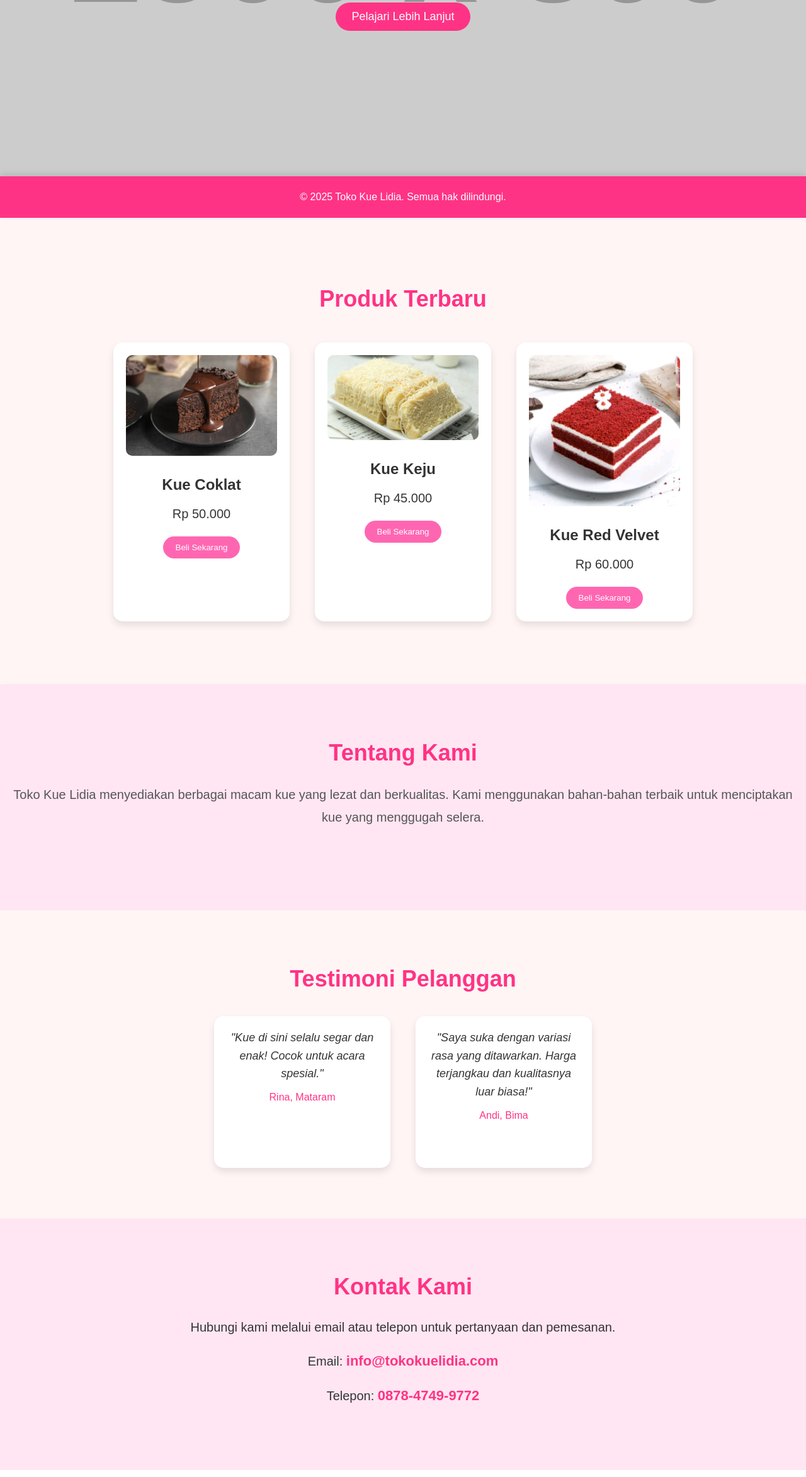
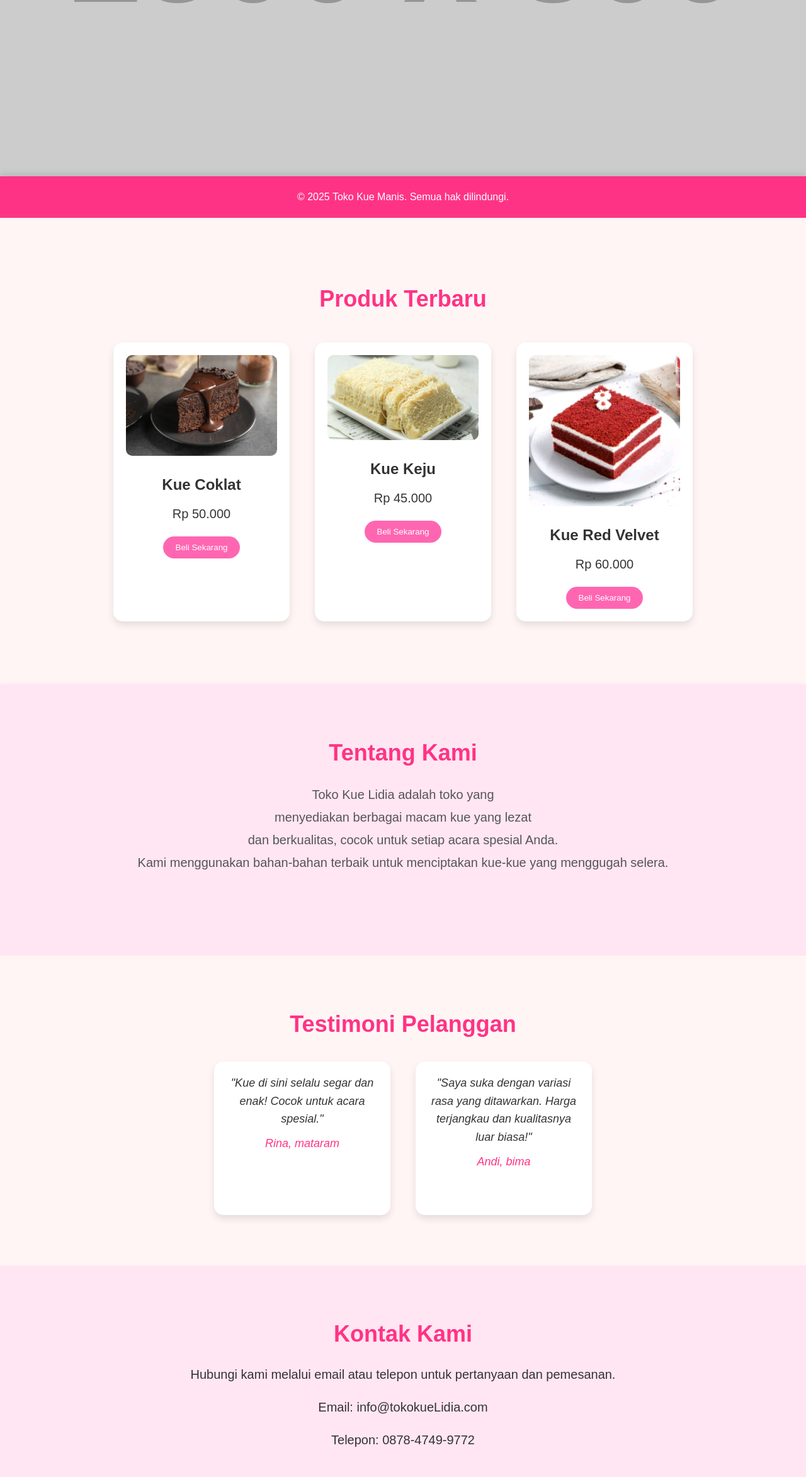
Before and after one commit to lidiacaantek/my-website, a plain HTML site: page index.html in a window 1280 px wide. Shown: the part 454-2800 px from the top of the page at 63% size. Drawn offline with Linux system fonts and the light colour scheme; placeholder pictures from the web are drawn by us.

Commit message:
Update index.html

```diff
--- a/index.html
+++ b/index.html
@@ -4,7 +4,7 @@
     <meta charset="UTF-8">
     <meta name="viewport" content="width=device-width, initial-scale=1.0">
     <meta http-equiv="X-UA-Compatible" content="ie=edge">
-    <title>Toko Kue Lidia</title>
+    <title>Toko Kue Manis</title>
     <link rel="stylesheet" href="styles.css">
 </head>
 <body>
@@ -31,7 +31,6 @@
         <div class="hero-text">
             <h2>Kue Lezat untuk Setiap Momen</h2>
             <p>Dapatkan kue-kue segar dan lezat hanya di Toko Kue Lidia!</p>
-            <button>Pelajari Lebih Lanjut</button>
         </div>
     </section>
 
@@ -40,19 +39,19 @@
         <h2>Produk Terbaru</h2>
         <div class="produk-list">
             <div class="produk-item">
-                <img src="c.jpg" alt="Kue Coklat">
+                <img src="c.jpg" alt="Kue 1">
                 <h3>Kue Coklat</h3>
                 <p>Rp 50.000</p>
                 <button>Beli Sekarang</button>
             </div>
             <div class="produk-item">
-                <img src="y.jpg" alt="Kue Keju">
+                <img src="y.jpg" alt="Kue 2">
                 <h3>Kue Keju</h3>
                 <p>Rp 45.000</p>
                 <button>Beli Sekarang</button>
             </div>
             <div class="produk-item">
-                <img src="i.jpg" alt="Kue Red Velvet">
+                <img src="i.jpg" alt="Kue 3">
                 <h3>Kue Red Velvet</h3>
                 <p>Rp 60.000</p>
                 <button>Beli Sekarang</button>
@@ -63,7 +62,10 @@
     <!-- Tentang Kami -->
     <section id="tentang" class="tentang">
         <h2>Tentang Kami</h2>
-        <p>Toko Kue Lidia menyediakan berbagai macam kue yang lezat dan berkualitas. Kami menggunakan bahan-bahan terbaik untuk menciptakan kue yang menggugah selera.</p>
+        <p>Toko Kue Lidia adalah toko yang<br>
+             menyediakan berbagai macam kue yang lezat <br>
+             dan berkualitas, cocok untuk setiap acara spesial Anda.<br>
+              Kami menggunakan bahan-bahan terbaik untuk menciptakan kue-kue yang menggugah selera.</p>
     </section>
 
     <!-- Testimoni -->
@@ -72,11 +74,11 @@
         <div class="testimoni-list">
             <div class="testimoni-item">
                 <p>"Kue di sini selalu segar dan enak! Cocok untuk acara spesial."</p>
-                <strong>Rina, Mataram</strong>
+                <p><strong>Rina, mataram</strong></p>
             </div>
             <div class="testimoni-item">
                 <p>"Saya suka dengan variasi rasa yang ditawarkan. Harga terjangkau dan kualitasnya luar biasa!"</p>
-                <strong>Andi, Bima</strong>
+                <p><strong>Andi, bima</strong></p>
             </div>
         </div>
     </section>
@@ -85,13 +87,13 @@
     <section id="kontak" class="kontak">
         <h2>Kontak Kami</h2>
         <p>Hubungi kami melalui email atau telepon untuk pertanyaan dan pemesanan.</p>
-        <p>Email: <a href="mailto:info@tokokuelidia.com">info@tokokuelidia.com</a></p>
-        <p>Telepon: <a href="tel:087847499772">0878-4749-9772</a></p>
+        <p>Email: info@tokokueLidia.com</p>
+        <p>Telepon: 0878-4749-9772</p>
     </section>
 
     <!-- Footer -->
     <footer>
-        <p>&copy; 2025 Toko Kue Lidia. Semua hak dilindungi.</p>
+        <p>&copy; 2025 Toko Kue Manis. Semua hak dilindungi.</p>
     </footer>
 
 </body>
```
